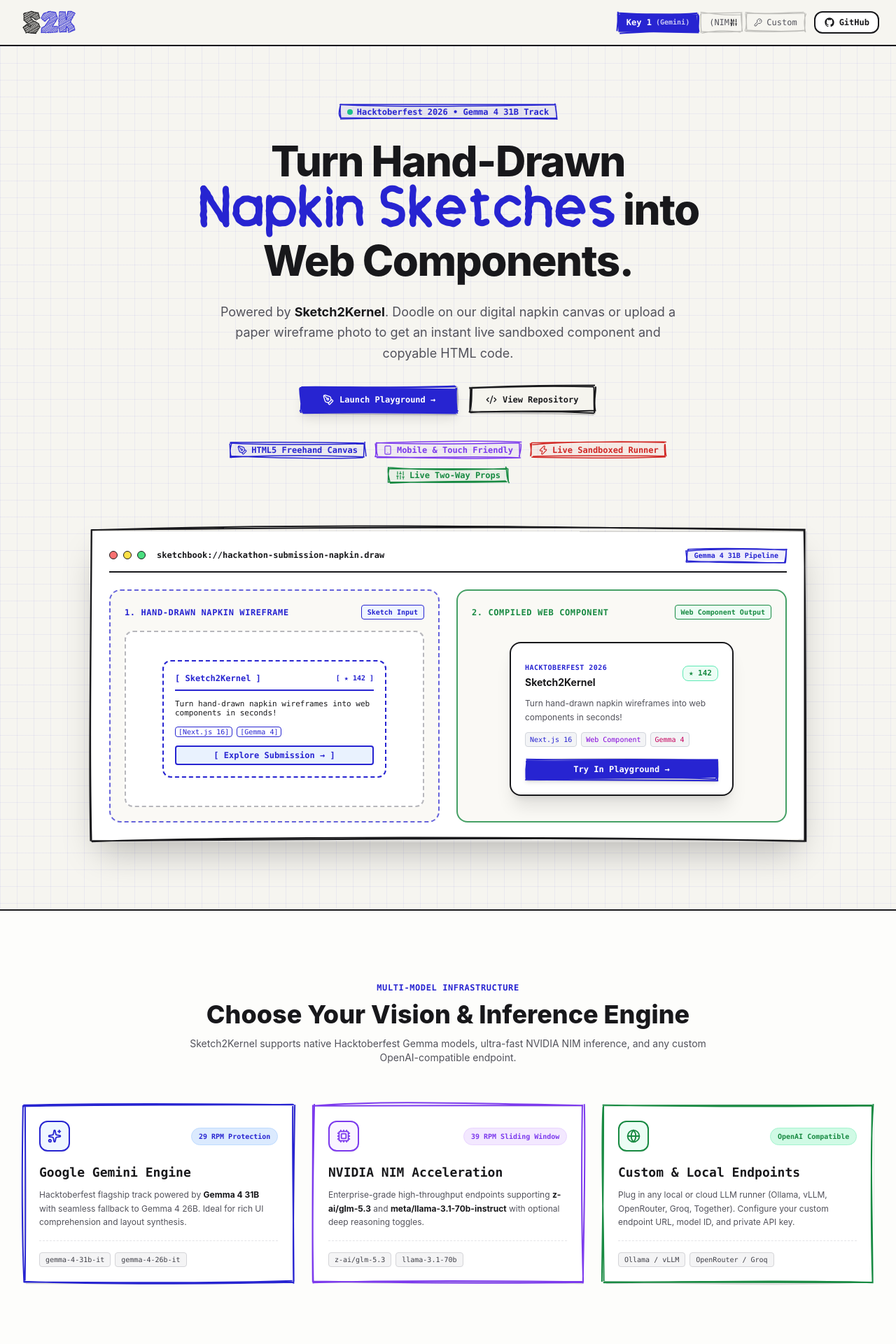
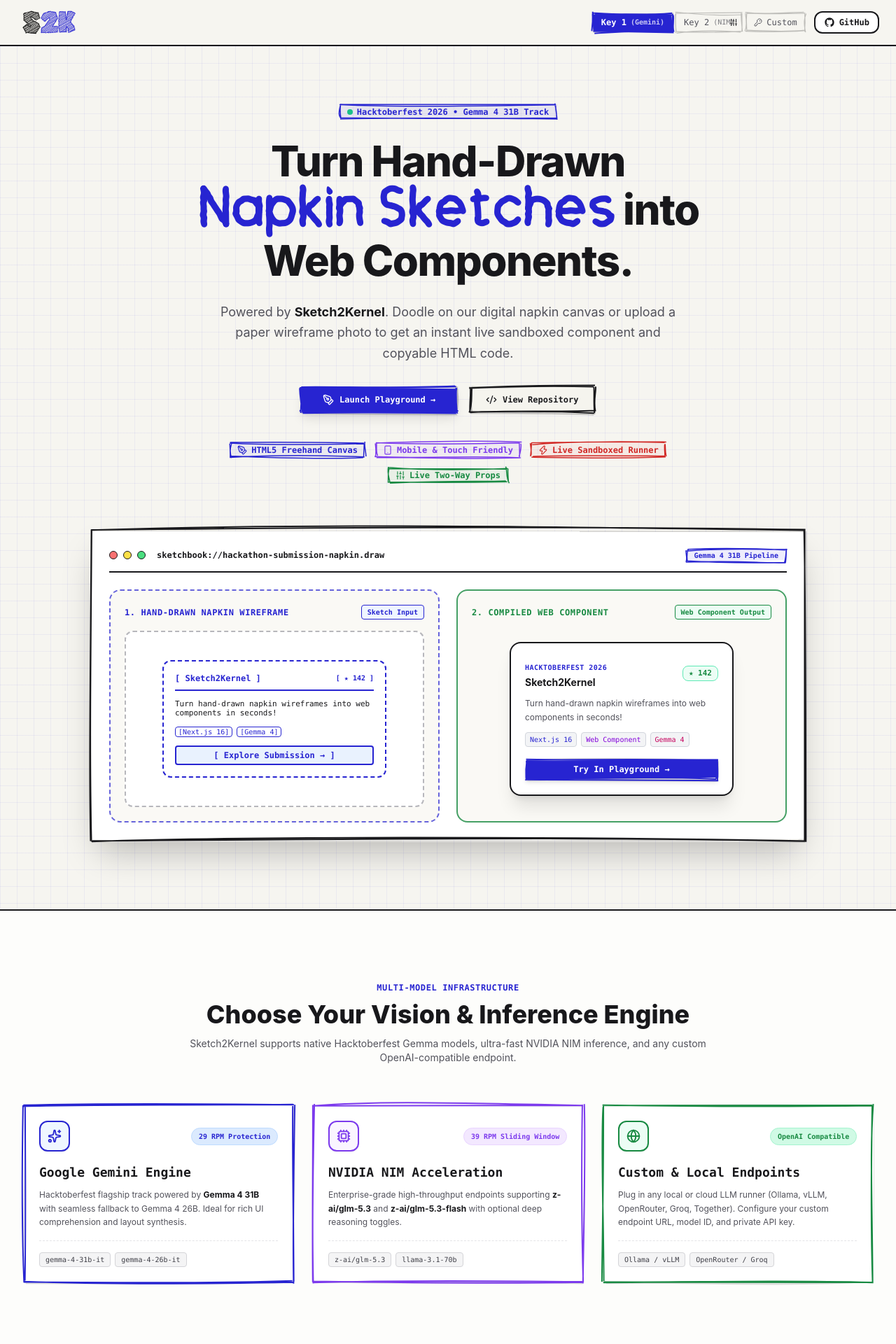
Before and after one commit to Pierce05/sketch-to-kernel, a Next.js app: page / in a window 1280 px wide. Shown: the top 1920 px of the page at 70% size. Built offline with nearby package versions, Linux system fonts and the light colour scheme.

Commit message:
fix: restore Key 2 label, replace retired default NIM model, correct speed claim

```diff
--- a/app/page.tsx
+++ b/app/page.tsx
@@ -61,7 +61,7 @@
   const [customKeyGemini, setCustomKeyGemini] = useState("");
   const [customKeyNvidia, setCustomKeyNvidia] = useState("");
   const [customKeyEndpoint, setCustomKeyEndpoint] = useState("");
-  const [customModelNvidia, setCustomModelNvidia] = useState("meta/llama-3.1-70b-instruct");
+  const [customModelNvidia, setCustomModelNvidia] = useState("z-ai/glm-5.3-flash");
   const [customModelEndpoint, setCustomModelEndpoint] = useState("gpt-4o");
 
   // Showcase Gallery Active Tab
@@ -498,7 +498,7 @@
                   NVIDIA NIM Acceleration
                 </h3>
                 <p className="mt-2 text-xs leading-relaxed text-[#52525b]">
-                  Enterprise-grade high-throughput endpoints supporting <strong className="text-[#18181b]">z-ai/glm-5.3</strong> and <strong className="text-[#18181b]">meta/llama-3.1-70b-instruct</strong> with optional deep reasoning toggles.
+                  Enterprise-grade high-throughput endpoints supporting <strong className="text-[#18181b]">z-ai/glm-5.3</strong> and <strong className="text-[#18181b]">z-ai/glm-5.3-flash</strong> with optional deep reasoning toggles.
                 </p>
                 <div className="mt-4 pt-4 border-t border-dashed border-zinc-200 flex flex-wrap gap-1.5 font-mono text-[10px]">
                   <span className="bg-zinc-100 border border-zinc-300 rounded px-2 py-0.5 text-zinc-700">
--- a/app/playground/page.tsx
+++ b/app/playground/page.tsx
@@ -33,9 +33,9 @@
   const [customKeyGemini, setCustomKeyGemini] = useState("");
   const [customKeyNvidia, setCustomKeyNvidia] = useState("");
   const [customKeyEndpoint, setCustomKeyEndpoint] = useState("");
-  const [customModelNvidia, setCustomModelNvidia] = useState("meta/llama-3.1-70b-instruct");
+  const [customModelNvidia, setCustomModelNvidia] = useState("z-ai/glm-5.3-flash");
   const [customModelEndpoint, setCustomModelEndpoint] = useState("gpt-4o");
-  const [customModelId, setCustomModelId] = useState("meta/llama-3.1-70b-instruct");
+  const [customModelId, setCustomModelId] = useState("z-ai/glm-5.3-flash");
   const [customEndpoint, setCustomEndpoint] = useState("https://api.openai.com/v1/chat/completions");
   const [customThinking, setCustomThinking] = useState(false);
   const [customExtraBodyNvidia, setCustomExtraBodyNvidia] = useState(false);
@@ -212,7 +212,7 @@
     const effectiveModel =
       apiKeyMode === "custom"
         ? (customProvider === "nvidia"
-            ? customModelNvidia || "meta/llama-3.1-70b-instruct"
+            ? customModelNvidia || "z-ai/glm-5.3-flash"
             : customProvider === "custom"
             ? customModelEndpoint || "gpt-4o"
             : undefined)
--- a/components/navbar.tsx
+++ b/components/navbar.tsx
@@ -81,7 +81,7 @@
   onCustomApiKeyChange,
   customProvider = "gemini",
   onCustomProviderChange,
-  customModelId = "meta/llama-3.1-70b-instruct",
+  customModelId = "z-ai/glm-5.3-flash",
   onCustomModelIdChange,
   customEndpoint = "https://api.openai.com/v1/chat/completions",
   onCustomEndpointChange,
@@ -93,7 +93,7 @@
   onCustomKeyNvidiaChange,
   customKeyEndpoint = "",
   onCustomKeyEndpointChange,
-  customModelNvidia = "meta/llama-3.1-70b-instruct",
+  customModelNvidia = "z-ai/glm-5.3-flash",
   onCustomModelNvidiaChange,
   customModelEndpoint = "gpt-4o",
   onCustomModelEndpointChange,
@@ -114,7 +114,7 @@
   const [geminiKey, setGeminiKey] = useState(customKeyGemini || (customProvider === "gemini" ? customApiKey : ""));
   const [nvidiaKey, setNvidiaKey] = useState(customKeyNvidia || (customProvider === "nvidia" ? customApiKey : ""));
   const [endpointKey, setEndpointKey] = useState(customKeyEndpoint || (customProvider === "custom" ? customApiKey : ""));
-  const [nvidiaModel, setNvidiaModel] = useState(customModelNvidia || "meta/llama-3.1-70b-instruct");
+  const [nvidiaModel, setNvidiaModel] = useState(customModelNvidia || "z-ai/glm-5.3-flash");
   const [endpointModel, setEndpointModel] = useState(customModelEndpoint || "gpt-4o");
   const [tempEndpoint, setTempEndpoint] = useState(customEndpoint || "https://api.openai.com/v1/chat/completions");
   const [tempThinking, setTempThinking] = useState(customThinking);
@@ -133,7 +133,7 @@
     setGeminiKey(customKeyGemini || (customProvider === "gemini" ? customApiKey : ""));
     setNvidiaKey(customKeyNvidia || (customProvider === "nvidia" ? customApiKey : ""));
     setEndpointKey(customKeyEndpoint || (customProvider === "custom" ? customApiKey : ""));
-    setNvidiaModel(customModelNvidia || "meta/llama-3.1-70b-instruct");
+    setNvidiaModel(customModelNvidia || "z-ai/glm-5.3-flash");
     setEndpointModel(customModelEndpoint || "gpt-4o");
     setTempEndpoint(customEndpoint || "https://api.openai.com/v1/chat/completions");
     setTempThinking(customThinking);
@@ -160,7 +160,7 @@
       setGeminiKey(customKeyGemini || (customProvider === "gemini" ? customApiKey : ""));
       setNvidiaKey(customKeyNvidia || (customProvider === "nvidia" ? customApiKey : ""));
       setEndpointKey(customKeyEndpoint || (customProvider === "custom" ? customApiKey : ""));
-      setNvidiaModel(customModelNvidia || "meta/llama-3.1-70b-instruct");
+      setNvidiaModel(customModelNvidia || "z-ai/glm-5.3-flash");
       setEndpointModel(customModelEndpoint || "gpt-4o");
       setTempEndpoint(customEndpoint || "https://api.openai.com/v1/chat/completions");
       setTempThinking(customThinking);
@@ -190,7 +190,7 @@
     const trimmedGeminiKey = geminiKey.trim();
     const trimmedNvidiaKey = nvidiaKey.trim();
     const trimmedEndpointKey = endpointKey.trim();
-    const trimmedNvidiaModel = nvidiaModel.trim() || "meta/llama-3.1-70b-instruct";
+    const trimmedNvidiaModel = nvidiaModel.trim() || "z-ai/glm-5.3-flash";
     const trimmedEndpointModel = endpointModel.trim() || "gpt-4o";
     const trimmedEndpoint = tempEndpoint.trim() || "https://api.openai.com/v1/chat/completions";
 
@@ -329,7 +329,8 @@
                 title="NVIDIA NIM (Model: z-ai/glm-5.3 • 39 RPM rate limited)"
                 className="px-2.5 sm:px-3 py-1 pr-6"
               >
-                <span>(NIM)</span>
+                <span>Key 2</span>
+                <span className="text-[10px] opacity-75 hidden md:inline">(NIM)</span>
               </SketchOptionButton>
               <button
                 type="button"
@@ -491,11 +492,11 @@
                         type="text"
                         value={nvidiaModel}
                         onChange={(e) => setNvidiaModel(e.target.value)}
-                        placeholder="meta/llama-3.1-70b-instruct"
+                        placeholder="z-ai/glm-5.3-flash"
                         className="w-full rounded-xl border-2 border-[#18181b] bg-[#fcfbf9] px-3.5 py-2 text-xs font-mono text-[#18181b] placeholder-[#a1a1aa] focus:border-[#059669] focus:outline-none"
                       />
                       <p className="mt-1 text-[11px] text-[#71717a] font-mono">
-                        Target model (e.g. <code className="text-[#059669] font-bold">meta/llama-3.1-70b-instruct</code>, <code className="text-[#059669] font-bold">meta/llama-3.3-70b-instruct</code>, or deepseek-ai/deepseek-r1).
+                        Target model (e.g. <code className="text-[#059669] font-bold">z-ai/glm-5.3-flash</code>, <code className="text-[#059669] font-bold">meta/llama-3.3-70b-instruct</code>, or deepseek-ai/deepseek-r1).
                       </p>
                     </div>
 
```
Also changed, not shown: 1 other file (tests, documents, lock files or other folders).
